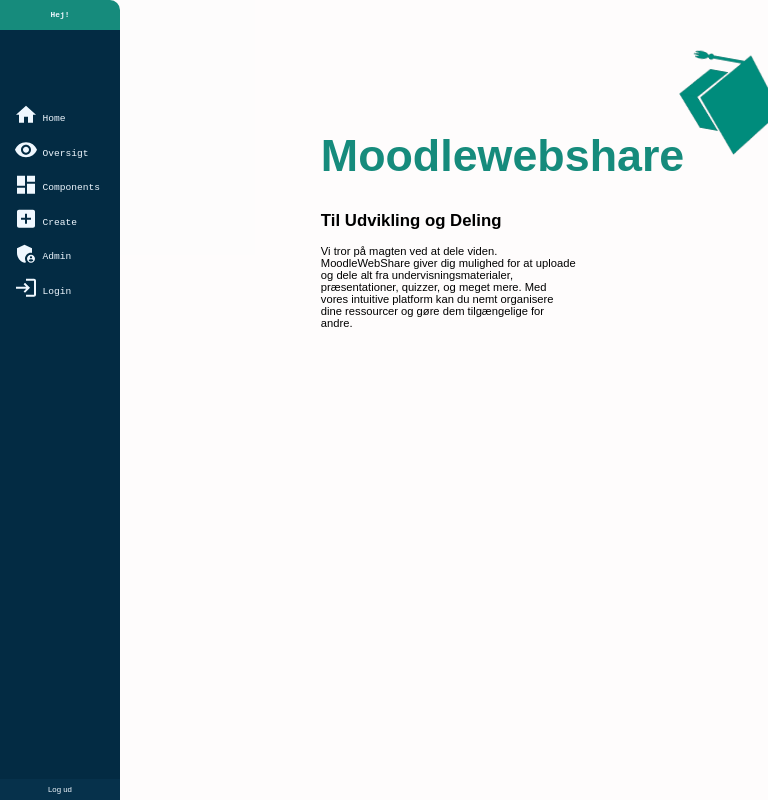
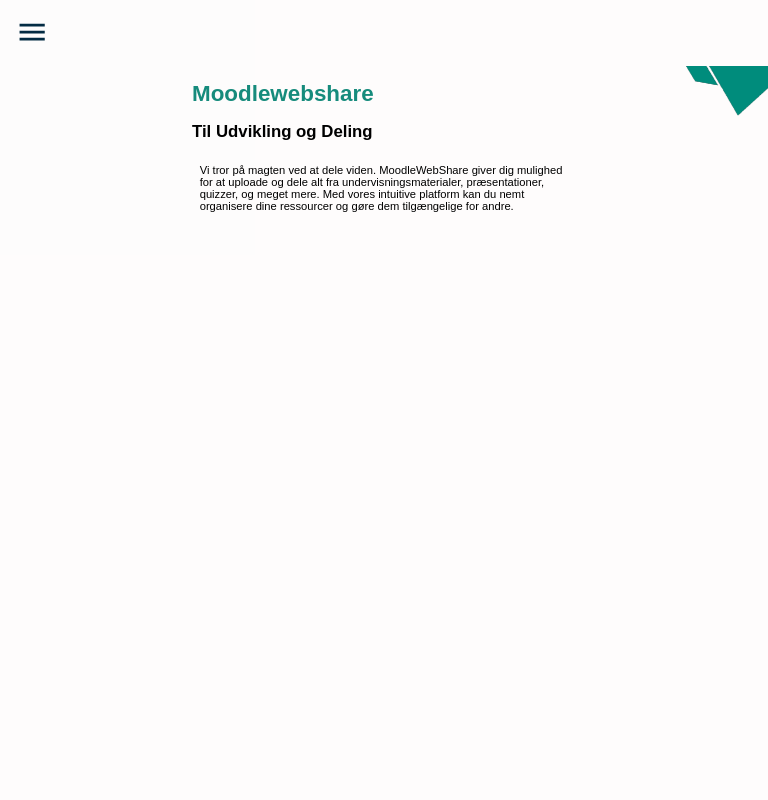
Before and after one commit to FU-ITU/Moodlewebshare, a Next.js app: page / in a window 768 px wide. Built offline with nearby package versions, Linux system fonts and the light colour scheme; no server answers.

Commit message:
stylings and mobile nav

```diff
--- a/styles/navigation.css
+++ b/styles/navigation.css
@@ -158,7 +158,7 @@
 }
 
 /* Small devices (portrait tablets and large phones, 600px and up) */
-@media only screen and (max-width: 600px) {
+@media only screen and (max-width: 1200px) {
 
     .mobile-navigation {
         display: none;
@@ -168,6 +168,12 @@
         justify-content: flex-start;
         align-items: flex-start;
         height: 100%;
+        a{
+            display: flex;
+        }
+        .center-h1{
+            text-align: center;
+        }
     }
 
     .burger-icon{
@@ -178,7 +184,7 @@
 
     a {
         color: aliceblue;
-        display: flex;
+
         justify-content: flex-start;
         align-items: center;
         padding: 2% 2% 2%;
@@ -250,7 +256,7 @@
 
     .html-content-wrap,
     p {
-        width: 100% !important;
+
         padding: 2%
     }
 
@@ -264,7 +270,7 @@
 @media only screen and (min-width: 768px) {
 
     .nav {
-        display: flex;
+        display: none;
     }
 
 }
```
